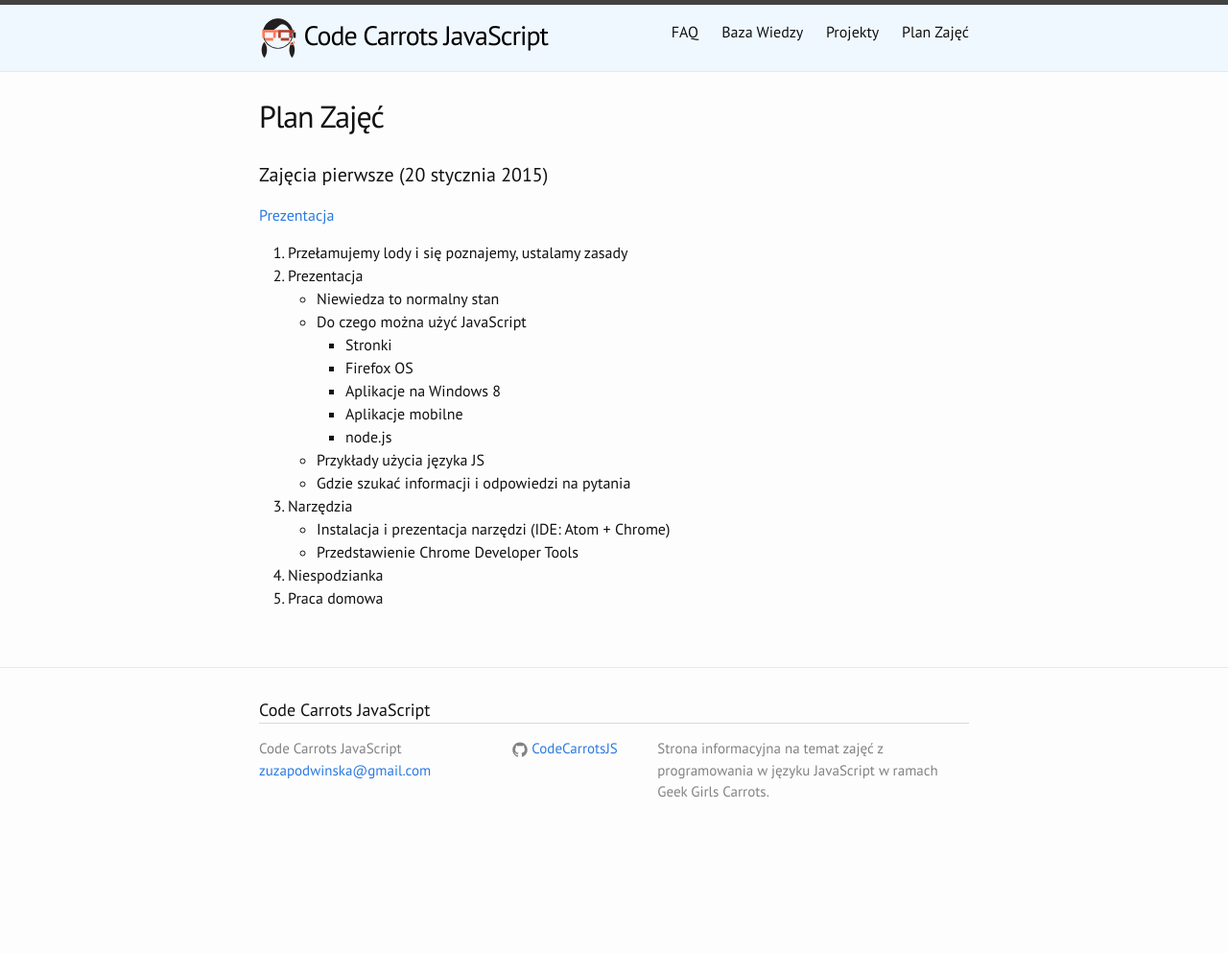
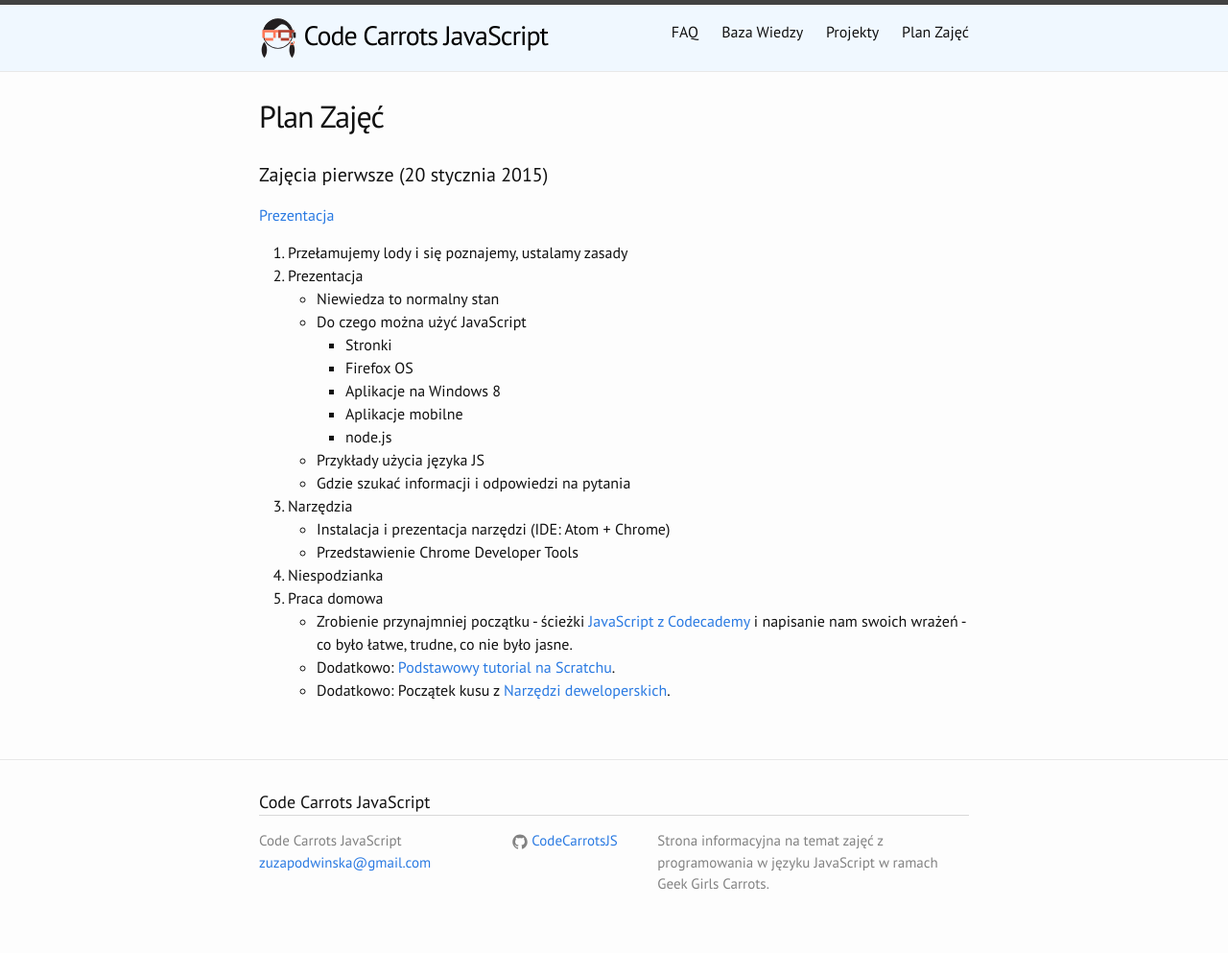
Before and after one commit to CodeCarrotsJS/CodeCarrotsJS.github.io, a Jekyll site: the page built from schedule.md, in a window 1280 px wide. Shown: the whole page at 96% size. Built offline with Jekyll 4.4.1, drawn with Linux system fonts in a browser that asks for light colours; before the commit the page ends 900 px from its top, so only the background shows below that.

Commit message:
Added homework for first class.

```diff
--- a/schedule.md
+++ b/schedule.md
@@ -24,3 +24,6 @@ permalink: /schedule/
     * Przedstawienie Chrome Developer Tools
 3. Niespodzianka
 4. Praca domowa
+    * Zrobienie przynajmniej początku - ścieżki [JavaScript z Codecademy](http://www.codecademy.com/en/tracks/javascript) i napisanie nam swoich wrażeń - co było łatwe, trudne, co nie było jasne.
+    * Dodatkowo: [Podstawowy tutorial na Scratchu](http://scratch.mit.edu/projects/editor/?tip_bar=getStarted).
+    * Dodatkowo: Początek kusu z [Narzędzi deweloperskich](http://discover-devtools.codeschool.com/).
```
